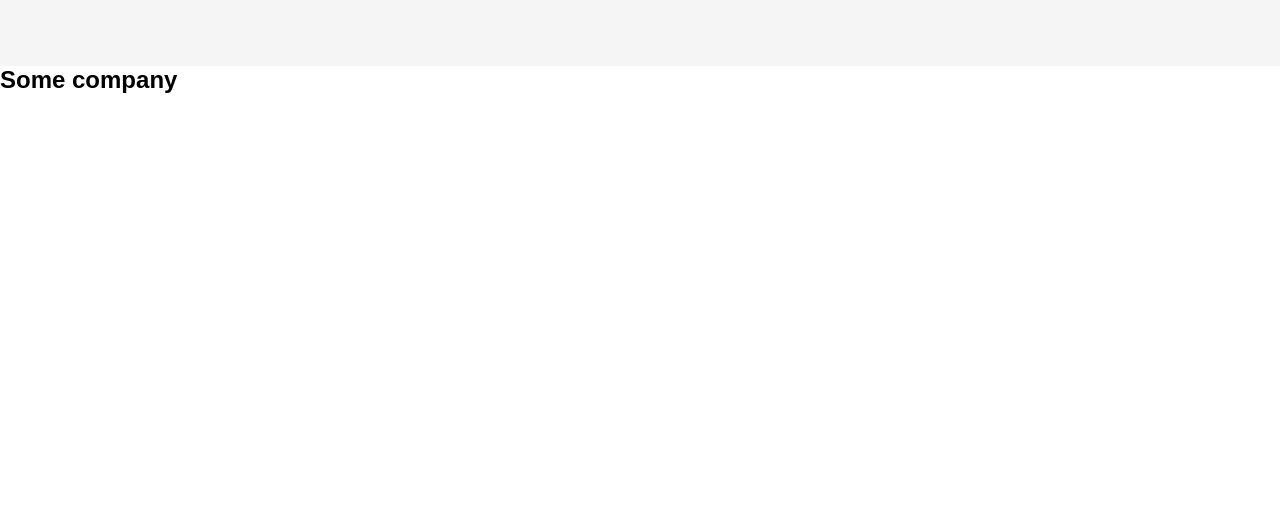
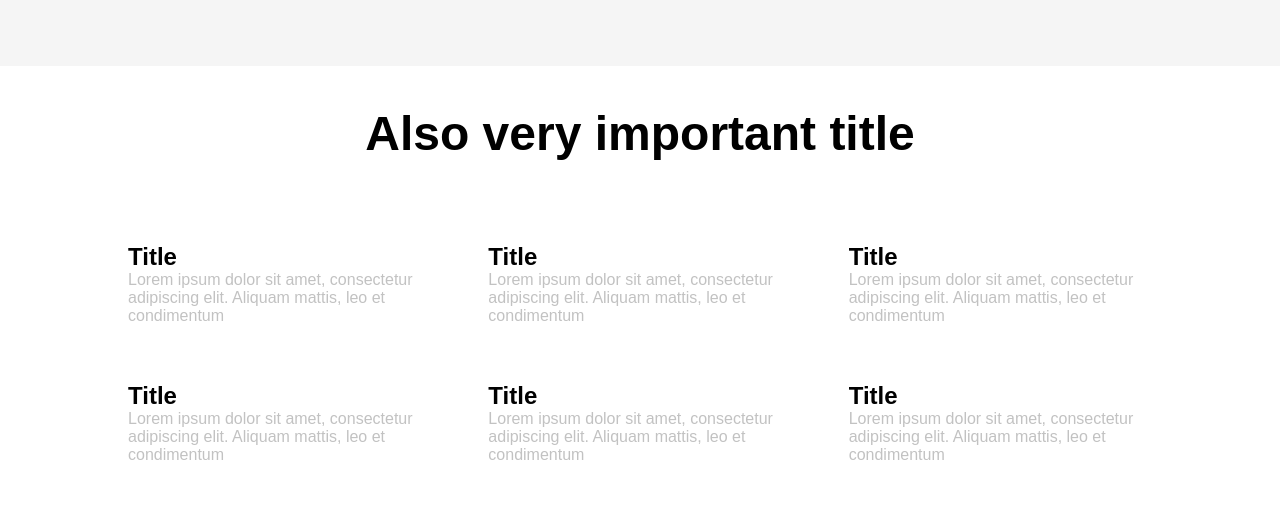
Before and after one commit to SmerchProsto/next-app, a Next.js app: page / in a window 1280 px wide. Shown: the part 365-874 px from the top of the page. Before the commit the page ends 800 px from the top, so only its background shows below. Built offline with nearby package versions, Linux system fonts and the light colour scheme.

Commit message:
Also very important title

```diff
--- /dev/null
+++ b/src/components/Index/Features/ui/index.tsx
@@ -0,0 +1,76 @@
+import styled from "styled-components";
+import CenteredContainer from "@/components/CenteredContainer/ui";
+
+const FeaturesBlock = styled.section`
+    padding: 40px 0 10px 0;
+`;
+
+
+const FeaturesTitle = styled.h2`
+    margin-bottom: 50px;
+    font-size: 48px;
+    text-align: center;
+
+    @media (max-width: 961px) {
+        margin-bottom: 25px;
+        font-size: 32px;
+    }
+
+`;
+
+const FeaturesItems = styled.ul`
+    display: grid;
+    gap: 16px;
+    grid-template-columns: repeat(auto-fit, minmax(150px, 1fr));
+    list-style: none;
+    margin: 0;
+    padding: 16px;
+
+    @media (max-width: 376px) {
+        grid-template-columns: repeat(auto-fit, minmax(120px, 1fr));
+    }
+
+
+    @media (max-width: 961px) {
+        grid-template-columns: repeat(auto-fit, minmax(180px, 1fr));
+
+    }
+
+
+    @media (min-width: 962px) {
+        grid-template-columns: repeat(auto-fit, minmax(300px, 1fr));
+        gap: 25px;
+    }
+`;
+
+const FeaturesItem = styled.li`
+    margin: 0;
+    padding: 16px;
+
+    & h3 {
+        font-size: 24px;
+    }
+    & p {
+        color: #C2C2C2;
+    }
+`;
+
+export default function Features() {
+    const features = Array(6).fill(null);
+    return (
+        <FeaturesBlock>
+            <CenteredContainer>
+                <FeaturesTitle>Also very important title</FeaturesTitle>
+                <FeaturesItems>
+                    {features.map((_, index) => (
+                        <FeaturesItem key={index}>
+                            <h3>Title</h3>
+                            <p>Lorem ipsum dolor sit amet, consectetur adipiscing elit. Aliquam mattis, leo et
+                                condimentum</p>
+                        </FeaturesItem>
+                    ))}
+                </FeaturesItems>
+            </CenteredContainer>
+        </FeaturesBlock>
+    )
+}
--- a/src/pages/index.tsx
+++ b/src/pages/index.tsx
@@ -1,6 +1,7 @@
 import Head from "next/head";
 import Main from "@/components/Index/Main/ui";
 import InfoSection from "@/components/Index/InfoSection/ui";
+import Features from "@/components/Index/Features/ui";
 
 export default function Index() {
   return (
@@ -11,7 +12,8 @@ export default function Index() {
         <meta name='description' content='app main, app home' />
       </Head>
         <Main elements={[
-            <InfoSection key='infoSection'/>
+            <InfoSection key='infoSection'/>,
+            <Features key='Features'/>
         ]} />
     </>
   );
```
